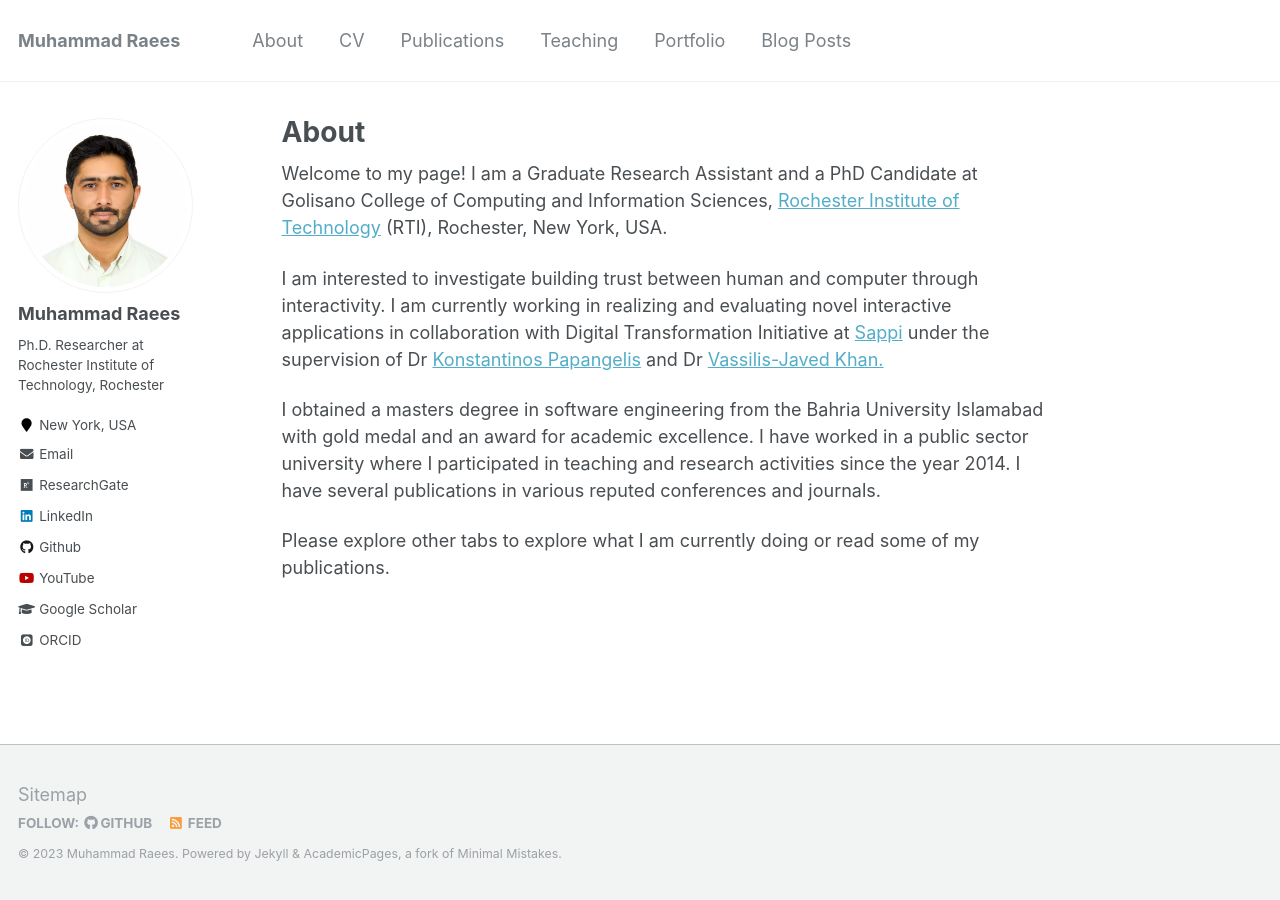
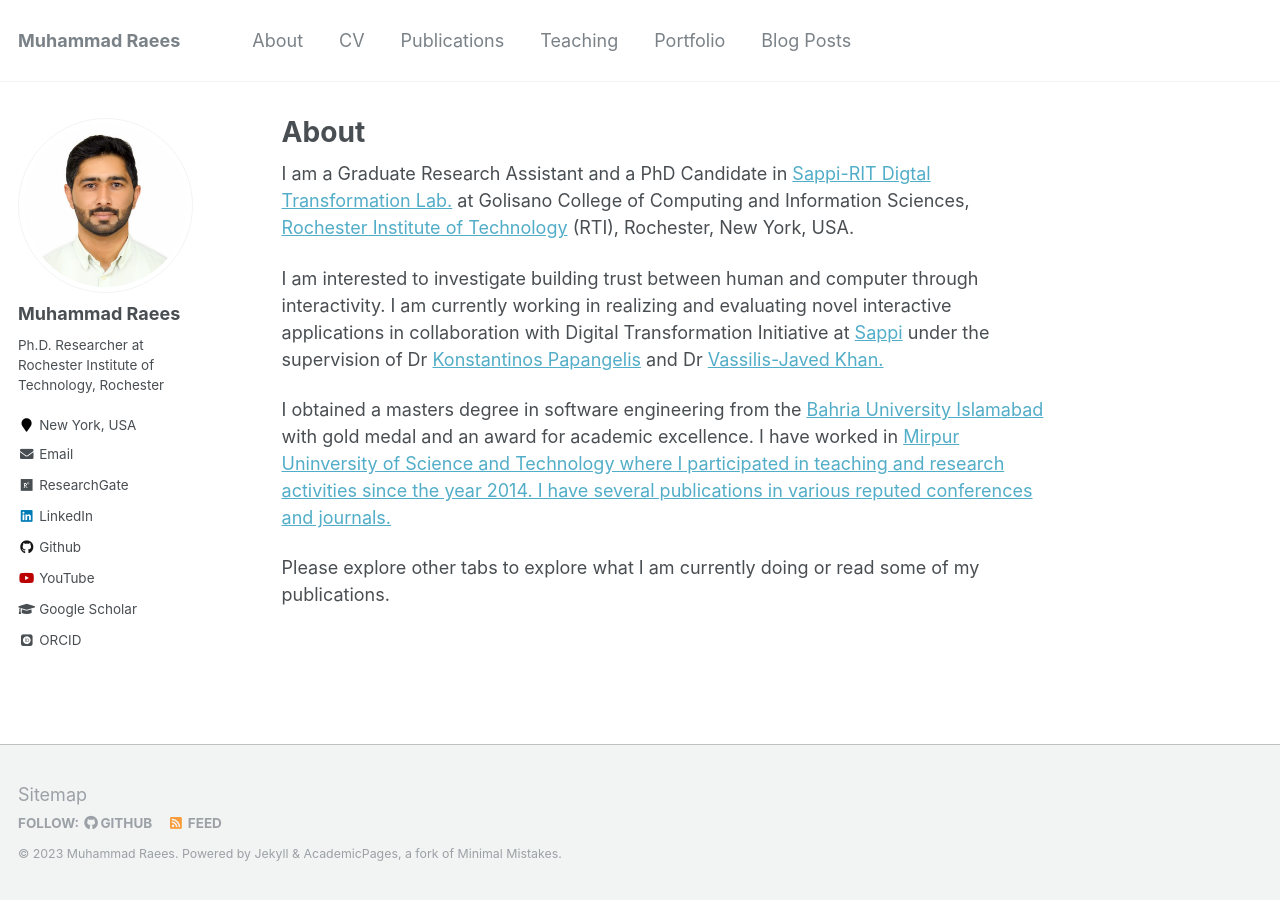
Before and after one commit to raeeschaudhary/raeeschaudhary.github.io, a Jekyll site: the page built from _pages/about.md, in a window 1280 px wide. Built offline with Jekyll 4.4.1, drawn with Linux system fonts in a browser that asks for light colours; some web fonts are replaced.

Commit message:
updated pubs
pubs updated

```diff
--- a/_includes/archive-single-pub.html
+++ b/_includes/archive-single-pub.html
@@ -1,4 +1,10 @@
 {% include base_path %}
+
+{% if post.id %}
+  {% assign title = post.title | markdownify | remove: "<p>" | remove: "</p>" %}
+{% else %}
+  {% assign title = post.title %}
+{% endif %}
 
 <div class="{{ include.type | default: "list" }}__item">
   <article class="archive__item" itemscope itemtype="http://schema.org/CreativeWork">
--- a/_pages/about.md
+++ b/_pages/about.md
@@ -8,11 +8,10 @@ redirect_from:
   - /about.html
 ---
 
-Welcome to my page!
-I am a Graduate Research Assistant and a PhD Candidate at Golisano College of Computing and Information Sciences, <a href="https://www.rit.edu">Rochester Institute of Technology</a> (RTI), Rochester, New York, USA.
+I am a Graduate Research Assistant and a PhD Candidate in <a href="https://www.rit.edu/computing/sappi" target="_blank">Sappi-RIT Digtal Transformation Lab.</a> at Golisano College of Computing and Information Sciences, <a href="https://www.rit.edu" target="_blank">Rochester Institute of Technology</a> (RTI), Rochester, New York, USA.
 
-I am interested to investigate building trust between human and computer through interactivity. I am currently working in realizing and evaluating novel interactive applications in collaboration with Digital Transformation Initiative at <a href="https://www.sappi.com">Sappi</a> under the supervision of Dr <a href="https://www.rit.edu/directory/kxpigm-konstantinos-papangelis">Konstantinos Papangelis</a> and Dr <a href="http://khan.gr/">Vassilis-Javed Khan.</a>
+I am interested to investigate building trust between human and computer through interactivity. I am currently working in realizing and evaluating novel interactive applications in collaboration with Digital Transformation Initiative at <a href="https://www.sappi.com">Sappi</a> under the supervision of Dr <a href="https://www.rit.edu/directory/kxpigm-konstantinos-papangelis" target="_blank">Konstantinos Papangelis</a> and Dr <a href="http://khan.gr/" target="_blank">Vassilis-Javed Khan.</a>
 
-I obtained a masters degree in software engineering from the Bahria University Islamabad with gold medal and an award for academic excellence. I have worked in a public sector university where I participated in teaching and research activities since the year 2014. I have several publications in various reputed conferences and journals.
+I obtained a masters degree in software engineering from the <a href="https://www.bahria.edu.pk/buic" target="_blank">Bahria University Islamabad</a> with gold medal and an award for academic excellence. I have worked in <a href="https://must.edu.pk/" target="_blank"> Mirpur Uninversity of Science and Technology  where I participated in teaching and research activities since the year 2014. I have several publications in various reputed conferences and journals.
 
 Please explore other tabs to explore what I am currently doing or read some of my publications.
```
